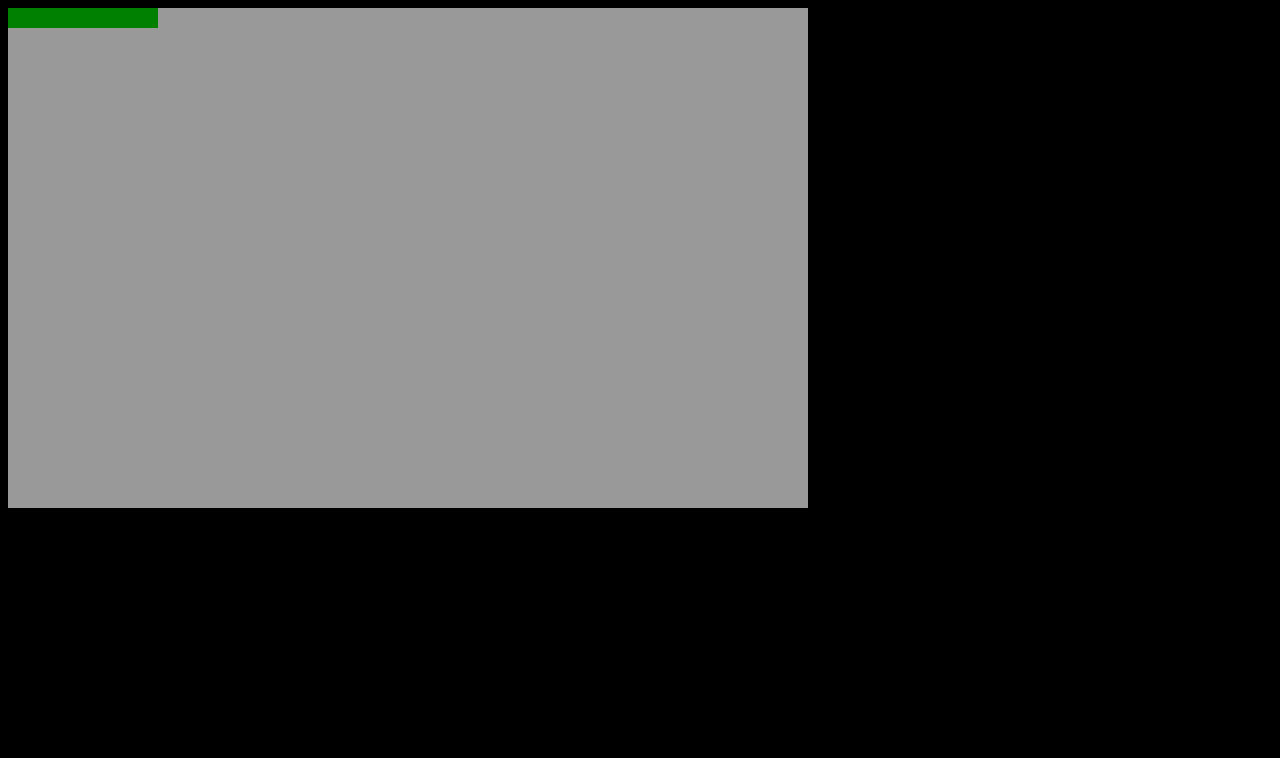
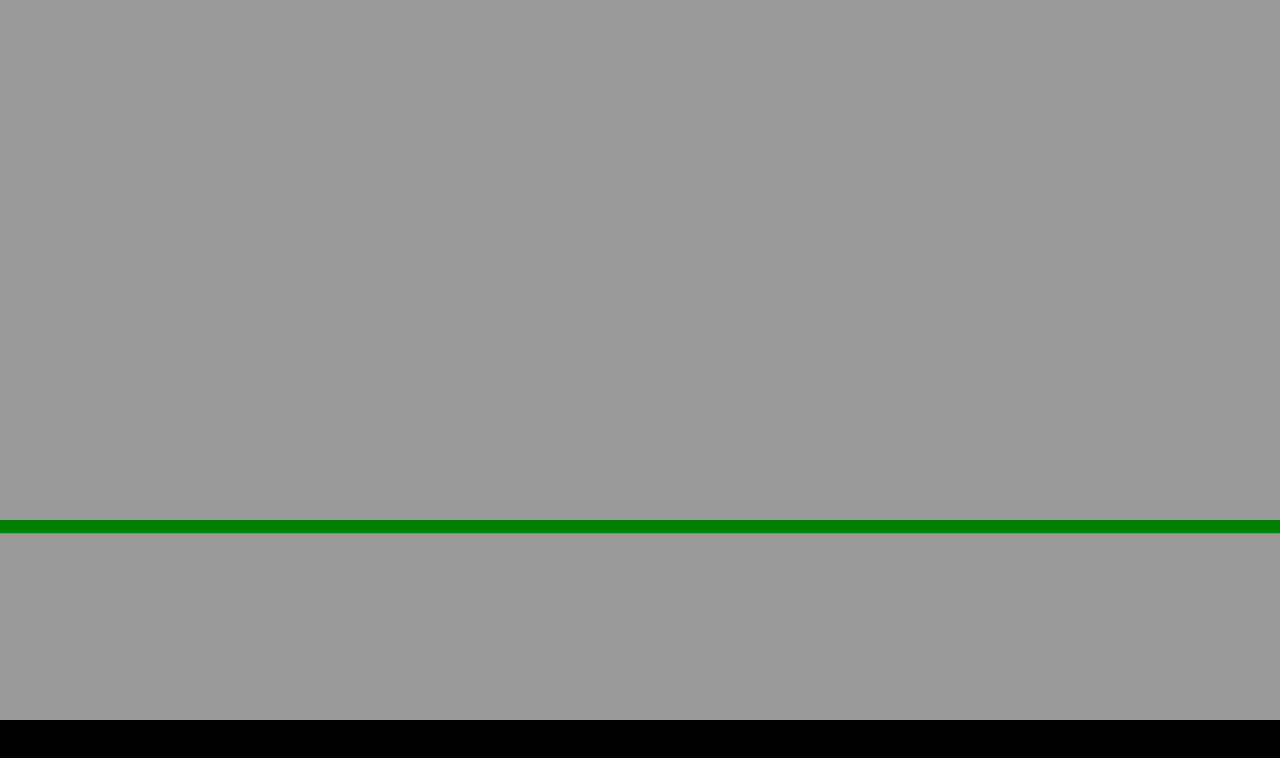
Before and after one commit to jtkyber/bike_game, a website built with webpack: page index.html in a window 1280 px wide. Built offline with Linux system fonts and the light colour scheme.

Commit message:
Added basic moving platforms

```diff
--- a/index.html
+++ b/index.html
@@ -8,6 +8,6 @@
     <script type="module" src="dist/bundle.js"></script>
 </head>
 <body>
-    <canvas width="800" height="500" id="world"></canvas>
+    <canvas width="1920" height="1080" id="world"></canvas>
 </body>
 </html>
--- a/src/index.ts
+++ b/src/index.ts
@@ -1,4 +1,4 @@
-import Platform from './platform';
+import Platforms from './platforms';
 
 const world = <HTMLCanvasElement>document.getElementById('world');
 const ctx = <CanvasRenderingContext2D>world.getContext('2d');
@@ -6,13 +6,17 @@ const ctx = <CanvasRenderingContext2D>world.getContext('2d');
 // For game loop
 let requestId: number, now: number, then: number, elapsed: number, fpsInterval: number;
 
+let frameRate = 60;
+
+let paused = true;
+
 // Classes
-let platform: Platform;
+let platforms: Platforms;
 
 const gameLoop = () => {
 	requestId = requestAnimationFrame(gameLoop);
 
-	fpsInterval = 1000 / 60;
+	fpsInterval = 1000 / frameRate;
 	now = Date.now();
 	elapsed = now - (then || 0);
 
@@ -20,15 +24,18 @@ const gameLoop = () => {
 		then = now - (elapsed % fpsInterval);
 
 		ctx.clearRect(0, 0, world.width, world.height);
-		platform.draw();
+		if (!paused) platforms.move();
+		platforms.draw();
 	}
 };
 
 const startGame = () => {
-	platform = new Platform(ctx);
+	platforms = new Platforms(ctx, world);
 	gameLoop();
 };
 
 startGame();
 
-gameLoop();
+document.addEventListener('keyup', e => {
+	if (e.code === 'Space') paused = !paused;
+});
--- a/src/platform.ts
+++ /dev/null
@@ -1,20 +0,0 @@
-import { Context } from './types';
-
-export default class Platform {
-	ctx: Context;
-	topY: number;
-	leftX: number;
-
-	constructor(ctx: Context) {
-		this.ctx = ctx;
-		this.topY = 0;
-		this.leftX = 0;
-	}
-
-	draw() {
-		this.ctx.fillStyle = 'green';
-		this.ctx.beginPath();
-		this.ctx.rect(this.topY, this.leftX, 150, 20);
-		this.ctx.fill();
-	}
-}
--- /dev/null
+++ b/src/platforms.ts
@@ -0,0 +1,66 @@
+import { Context, IPlat } from './types';
+
+export default class Platforms {
+	private ctx: Context;
+	private world: HTMLCanvasElement;
+	private platforms: IPlat[];
+	private platXGap: number;
+	private platYGap: number;
+	private speed: number;
+	private minL: number;
+	private maxL: number;
+
+	constructor(ctx: Context, world: HTMLCanvasElement) {
+		this.ctx = ctx;
+		this.world = world;
+		this.platforms = [{ x: 0, y: world.height - 300, l: world.width }];
+		this.platXGap = 50;
+		this.platYGap = 150;
+		this.speed = 5;
+		this.minL = 200;
+		this.maxL = 700;
+	}
+
+	private getNextYValue() {
+		const lastPlat = this.platforms[this.platforms.length - 1];
+		const max =
+			lastPlat.y + this.platYGap < this.world.height ? lastPlat.y + this.platYGap : this.world.height;
+		const min =
+			lastPlat.y - this.platYGap > this.world.height / 2 ? lastPlat.y - this.platYGap : this.world.height / 2;
+		return Math.random() * (max - min) + min;
+	}
+
+	private nextPlatform() {
+		this.platforms.push({
+			x:
+				this.platforms[this.platforms.length - 1].x +
+				this.platforms[this.platforms.length - 1].l +
+				this.platXGap,
+			y: this.getNextYValue(),
+			l: Math.random() * (this.maxL - this.minL) + this.minL,
+		});
+		if (this.platforms.length > 10) this.platforms.shift();
+	}
+
+	public move() {
+		if (
+			this.platforms[this.platforms.length - 1].x + this.platforms[this.platforms.length - 1].l <=
+			this.world.width
+		) {
+			this.nextPlatform();
+		}
+
+		for (let i = 0; i < this.platforms.length; i++) {
+			this.platforms[i].x -= this.speed;
+		}
+	}
+
+	public draw() {
+		for (let i = 0; i < this.platforms.length; i++) {
+			this.ctx.fillStyle = 'green';
+			this.ctx.beginPath();
+			this.ctx.rect(this.platforms[i].x, this.platforms[i].y, this.platforms[i].l, 20);
+			this.ctx.fill();
+		}
+	}
+}
--- a/src/types.ts
+++ b/src/types.ts
@@ -1 +1,7 @@
 export type Context = CanvasRenderingContext2D;
+
+export interface IPlat {
+	x: number;
+	y: number;
+	l: number;
+}
--- a/styles/index.scss
+++ b/styles/index.scss
@@ -1,10 +1,21 @@
+* {
+    margin: 0;
+    box-sizing: border-box;
+}
+
 body {
     width: 100%;
     height: 100%;
     background-color: black;
     overflow: hidden;
+    display: flex;
+    justify-content: center;
+    align-items: flex-start;
 
     #world {
         background-color: rgba(255, 255, 255, 0.6);
+        max-width: 100vw;
+        max-height: 100vh;
+        aspect-ratio: 16/9;
     }
 }
--- a/tsconfig.json
+++ b/tsconfig.json
@@ -26,7 +26,7 @@
 
 		/* Modules */
 		"module": "ESNext" /* Specify what module code is generated. */,
-		"rootDir": "./" /* Specify the root folder within your source files. */,
+		"rootDir": "./src" /* Specify the root folder within your source files. */,
 		"moduleResolution": "Node" /* Specify how TypeScript looks up a file from a given module specifier. */,
 		// "baseUrl": "./",                                  /* Specify the base directory to resolve non-relative module names. */
 		// "paths": {},                                      /* Specify a set of entries that re-map imports to additional lookup locations. */
```
Also changed, not shown: dist/bundle.js, styles/index.css, 1 other file.
